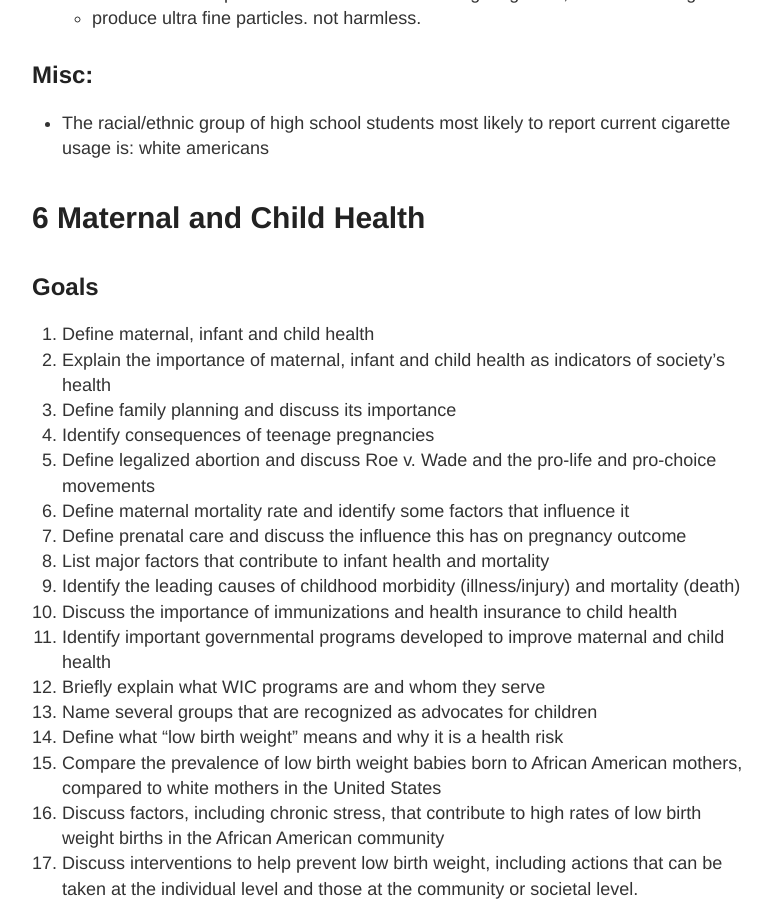
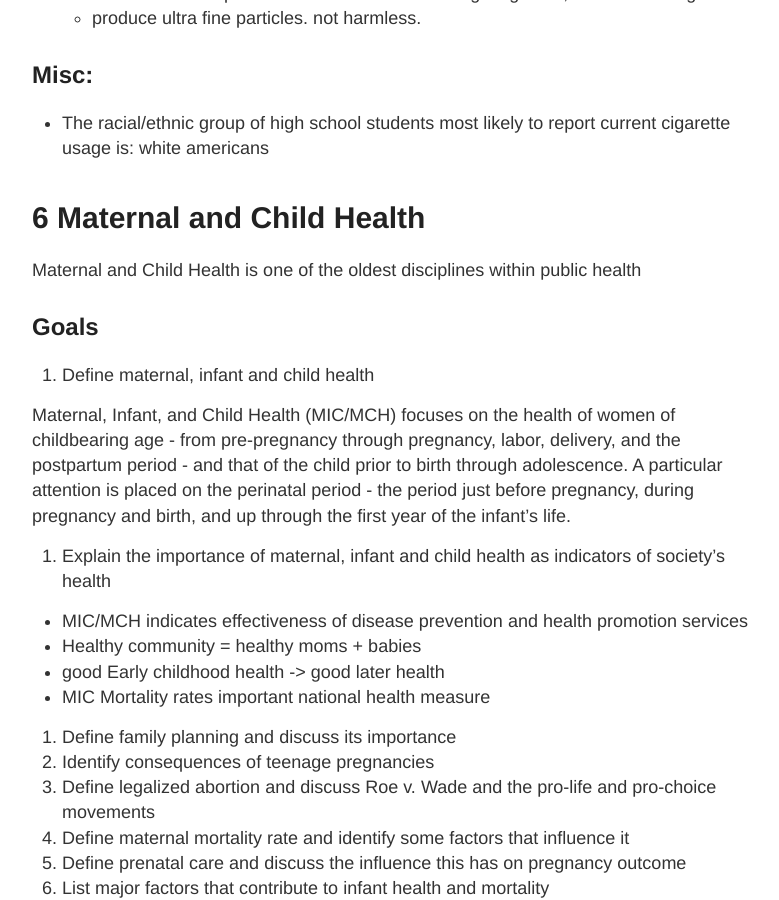
Before and after one commit to RONNCC/ronncc.github, a Jekyll site: the page built from _posts/2019-03-04-intro-public-health.md, in a window 1280 px wide and 900 px high, scrolled down 3009 px. Shown: the whole window, without its empty margins (248-1027 px from the left). Built offline with Jekyll 4.4.1, drawn with Linux system fonts in a browser that asks for light colours; our own code applies the rules of GitHub Pages for plain Markdown files; comment, search, counter and statistics services are not loaded.

Commit message:
Update 2019-03-04-intro-public-health.md

```diff
--- a/_posts/2019-03-04-intro-public-health.md
+++ b/_posts/2019-03-04-intro-public-health.md
@@ -113,10 +113,21 @@ Ages 15-64 considered most productive years
 
 # 6 Maternal and Child Health
 
+Maternal and Child Health is one of the oldest disciplines within public health
+
 ## Goals
 
 1. Define maternal, infant and child health
+
+Maternal, Infant, and Child Health (MIC/MCH) focuses on the health of women of childbearing age - from pre-pregnancy through pregnancy, labor, delivery, and the postpartum period - and that of the child prior to birth through adolescence. A particular attention is placed on the perinatal period - the period just before pregnancy, during pregnancy and birth, and up through the first year of the infant's life.
+
 2. Explain the importance of maternal, infant and child health as indicators of society's health
+
+- MIC/MCH indicates effectiveness of disease prevention and health promotion services
+- Healthy community = healthy moms + babies
+- good Early childhood health -> good later health
+- MIC Mortality rates important national health measure
+
 3. Define family planning and discuss its importance
 4. Identify consequences of teenage pregnancies
 5. Define legalized abortion and discuss Roe v. Wade and the pro-life and pro-choice movements
```
